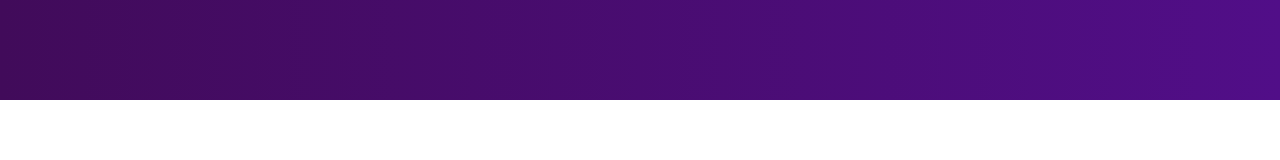
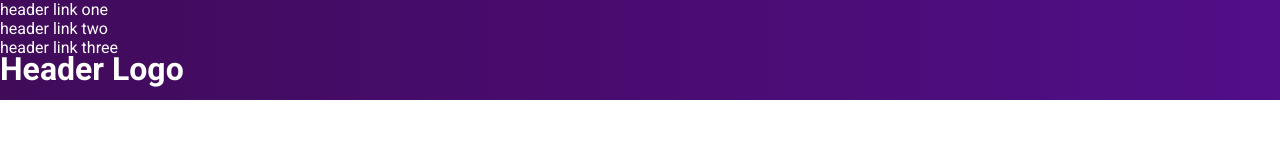
Before and after one commit to TylerIsFlying/odin-landing-page, a plain HTML site: page index.html in a window 1280 px wide. Drawn offline with Linux system fonts and the light colour scheme.

Commit message:
Add a header and three links

```diff
--- a/index.html
+++ b/index.html
@@ -12,8 +12,14 @@
 </head>
 <body>
     <div class="hero hero-right">
+        <ul>
+            <li>header link one</li>
+            <li>header link two</li>
+            <li>header link three</li>
+        </ul>
     </div>
     <div class="hero hero-left">
+        <h1 class="logo">Header Logo</h1>
     </div>
 </body>
 </html>
```
